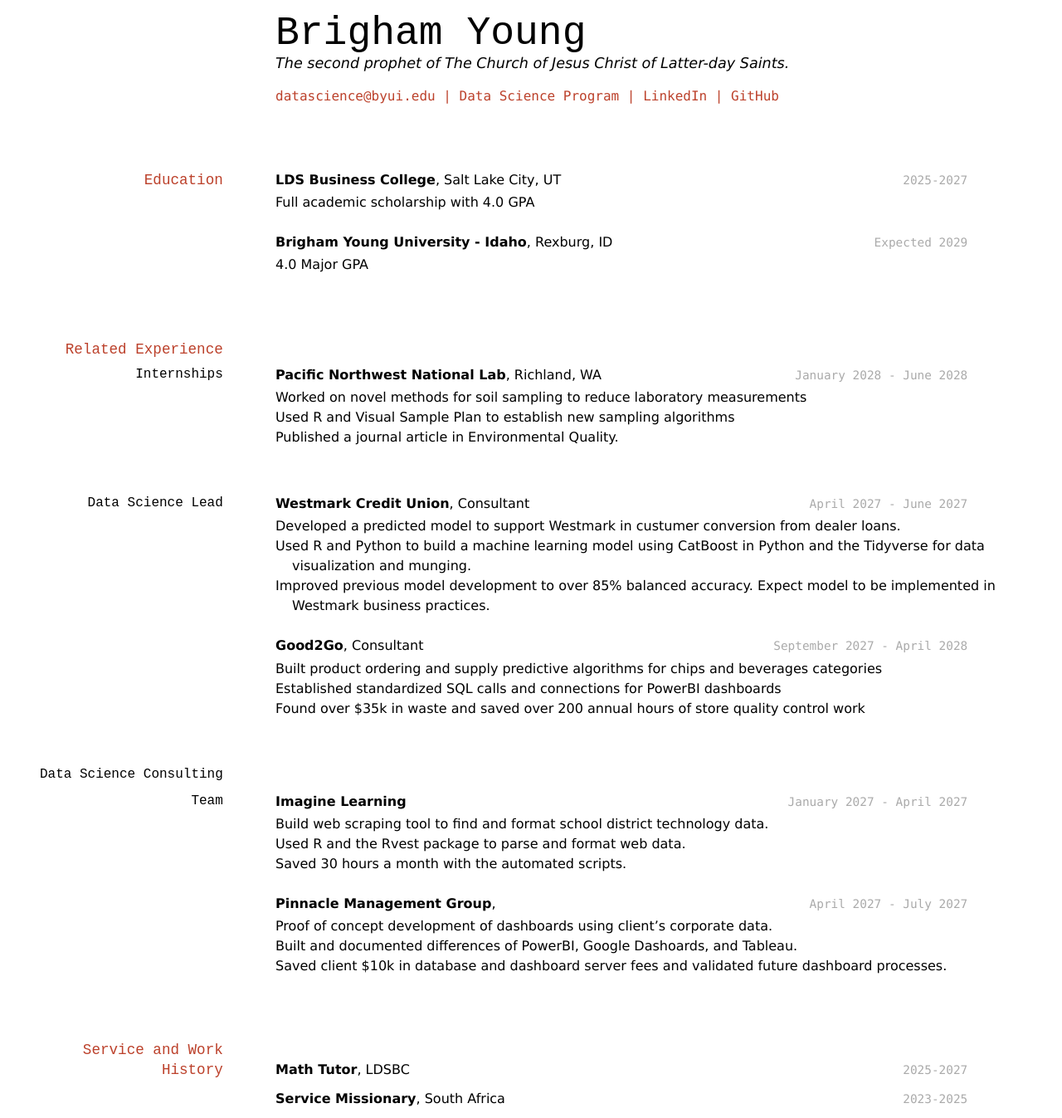
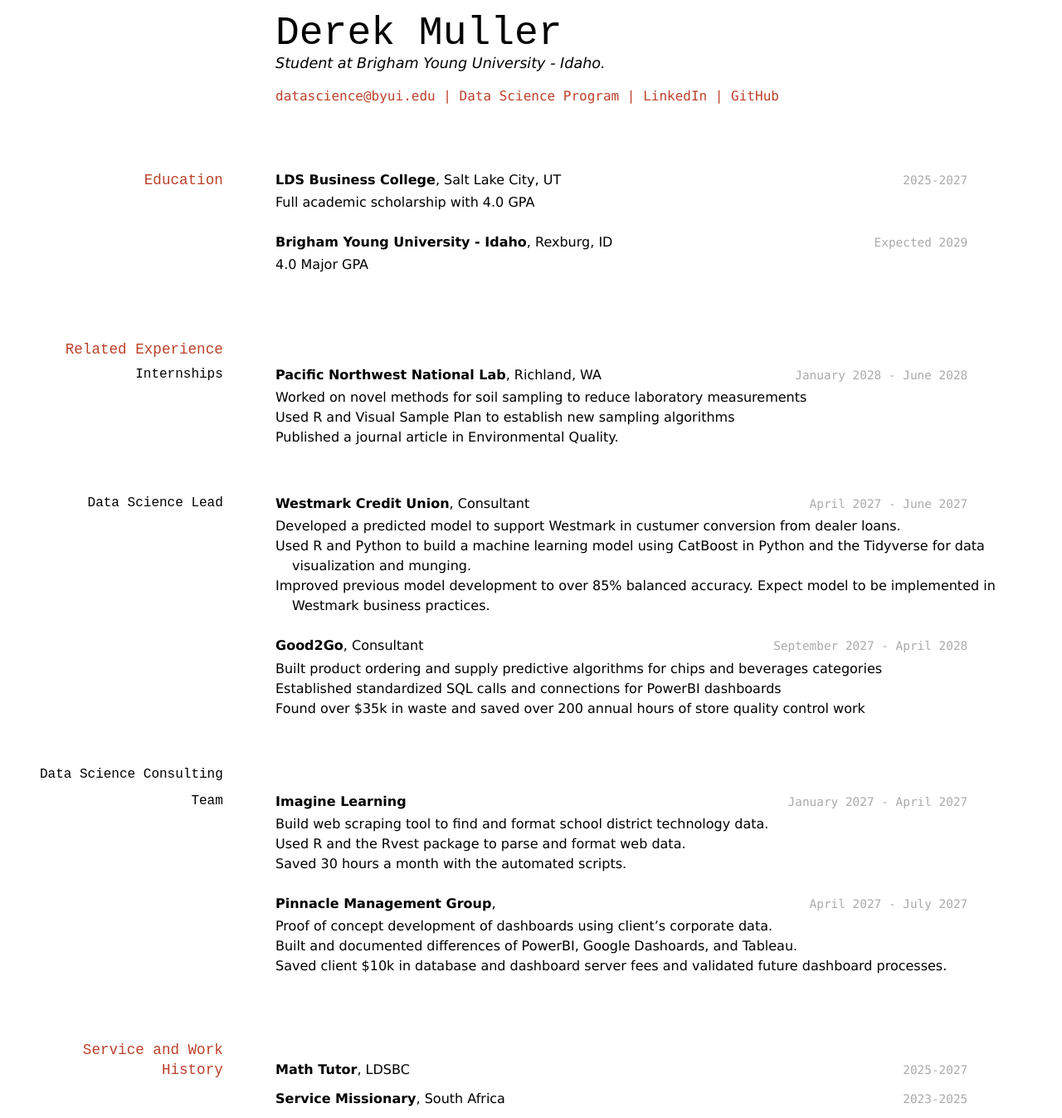
Before and after one commit to dtmuller55/muller_resume, a Jekyll site: the page built from docs/index.md, in a window 1280 px wide. Shown: the whole page at 83% size. Built offline with Jekyll 4.4.1, drawn with Linux system fonts in a browser that asks for light colours.

Commit message:
Added my name and a couple other stuff to the file

```diff
--- a/docs/index.md
+++ b/docs/index.md
@@ -2,8 +2,8 @@
 layout: cv
 title: Derek Muller's Resume
 ---
-# Brigham Young
-The second prophet of The Church of Jesus Christ of Latter-day Saints.
+# Derek Muller
+Student at Brigham Young University - Idaho.
 
 <div id="webaddress">
 <a href="datascience@byui.edu">datascience@byui.edu</a>
```
